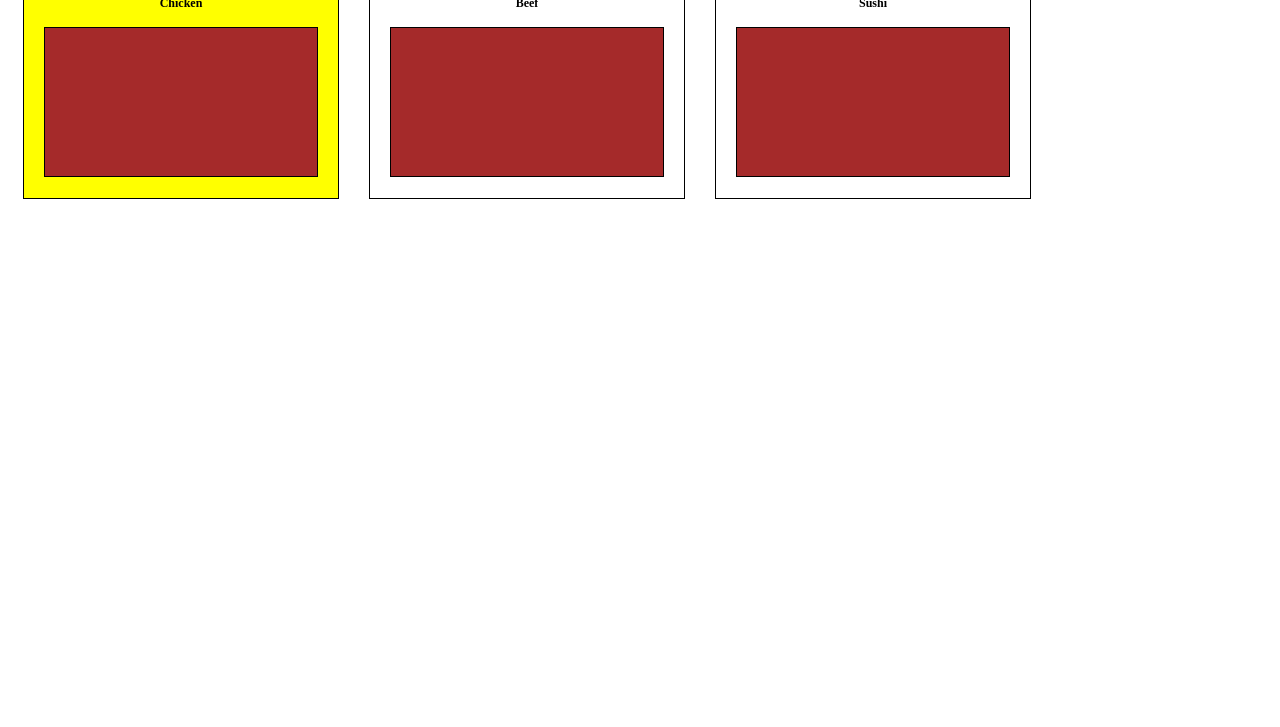
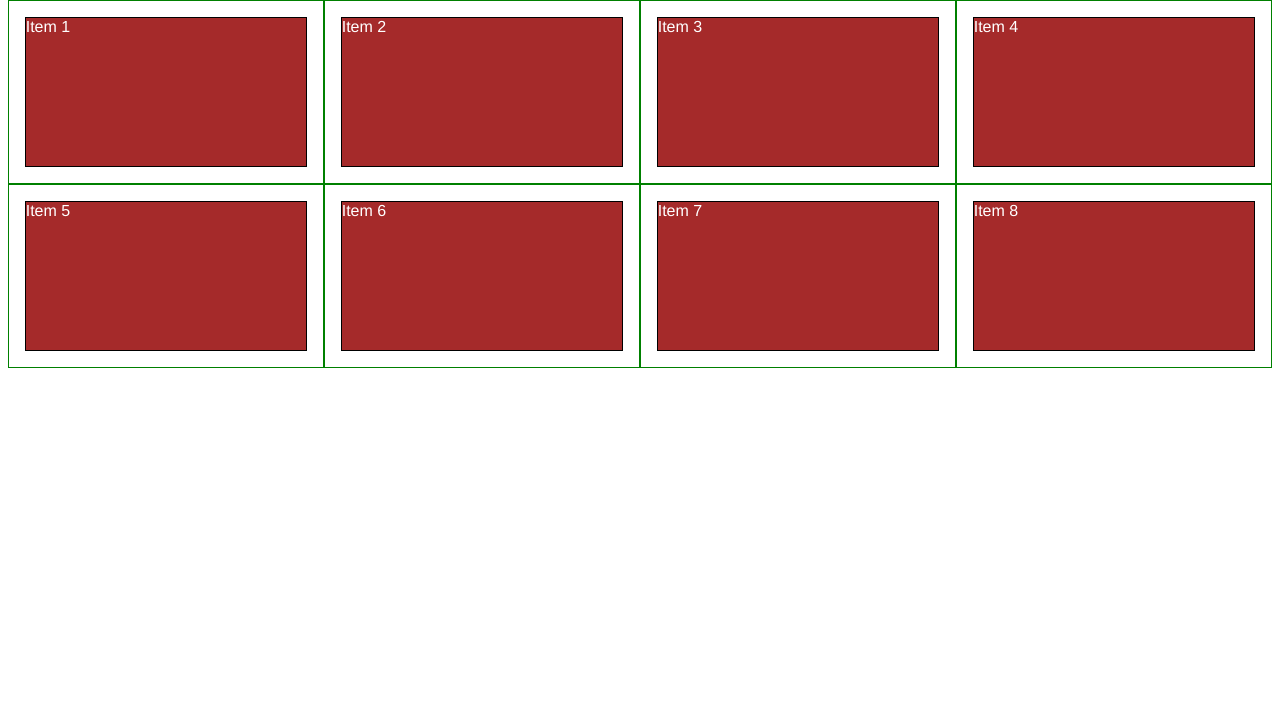
Before and after one commit to Cazr/mod2-solution, a plain HTML site: page index.html in a window 1280 px wide. Shown: the part 73-800 px from the top of the page. Drawn offline with Linux system fonts and the light colour scheme.

Commit message:
Update index.html

```diff
--- a/index.html
+++ b/index.html
@@ -12,10 +12,6 @@
 }
 h1 {
   margin-bottom: 15px;
-  text-align: center;
-  font-family: Tahoma sans-serif;
-  font-size: 75%;
-  border: 1px black;
 }
 
 p {
@@ -32,15 +28,13 @@ p {
 /* Simple Responsive Framework. */
 .row {
   width: 100%;
-  margin: 15px;
-  padding: 5px;
 }
 
-/********** Desktop devices only **********/
-@media (min-width: 992px) {
+/********** Large devices only **********/
+@media (min-width: 1200px) {
   .col-lg-1, .col-lg-2, .col-lg-3, .col-lg-4, .col-lg-5, .col-lg-6, .col-lg-7, .col-lg-8, .col-lg-9, .col-lg-10, .col-lg-11, .col-lg-12 {
     float: left;
-    border: 1px solid black;
+    border: 1px solid green;
   }
   .col-lg-1 {
     width: 8.33%;
@@ -80,11 +74,11 @@ p {
   }
 }
 
-/********** Tablet devices only **********/
-@media (min-width: 768px) and (max-width: 991px) {
+/********** Medium devices only **********/
+@media (min-width: 992px) and (max-width: 1199px) {
   .col-md-1, .col-md-2, .col-md-3, .col-md-4, .col-md-5, .col-md-6, .col-md-7, .col-md-8, .col-md-9, .col-md-10, .col-md-11, .col-md-12 {
     float: left;
-    border: 1px solid black;
+    border: 1px solid green;
   }
   .col-md-1 {
     width: 8.33%;
@@ -124,29 +118,21 @@ p {
   }
 }
 
-#chicken {
-  background-color: yellow;
-}
-
-
 </style>
 </head>
 <body>
-<h1>Module 2 Assignment</h1>
+<h1>Responsive Layout</h1>
 
-  <section class="col-lg-3 col-md-4 row" id="chicken">
-    <h1>Chicken</h1>
-    <p></p>
-  </section>
-  <section class="col-lg-3 col-md-4 row" id="beef">
-    <h1>Beef</h1>
-    <p></p>
-  </section>
-  <section class="col-lg-3 col-md-4 row" id="sushi">
-    <h1>Sushi</h1>
-    <p></p>
-  </section>
-
+<div class="row">
+  <div class="col-lg-3 col-md-6"><p>Item 1</p></div>
+  <div class="col-lg-3 col-md-6"><p>Item 2</p></div>
+  <div class="col-lg-3 col-md-6"><p>Item 3</p></div>
+  <div class="col-lg-3 col-md-6"><p>Item 4</p></div>
+  <div class="col-lg-3 col-md-6"><p>Item 5</p></div>
+  <div class="col-lg-3 col-md-6"><p>Item 6</p></div>
+  <div class="col-lg-3 col-md-6"><p>Item 7</p></div>
+  <div class="col-lg-3 col-md-6"><p>Item 8</p></div>
+</div>
 
 </body>
 </html>
```
